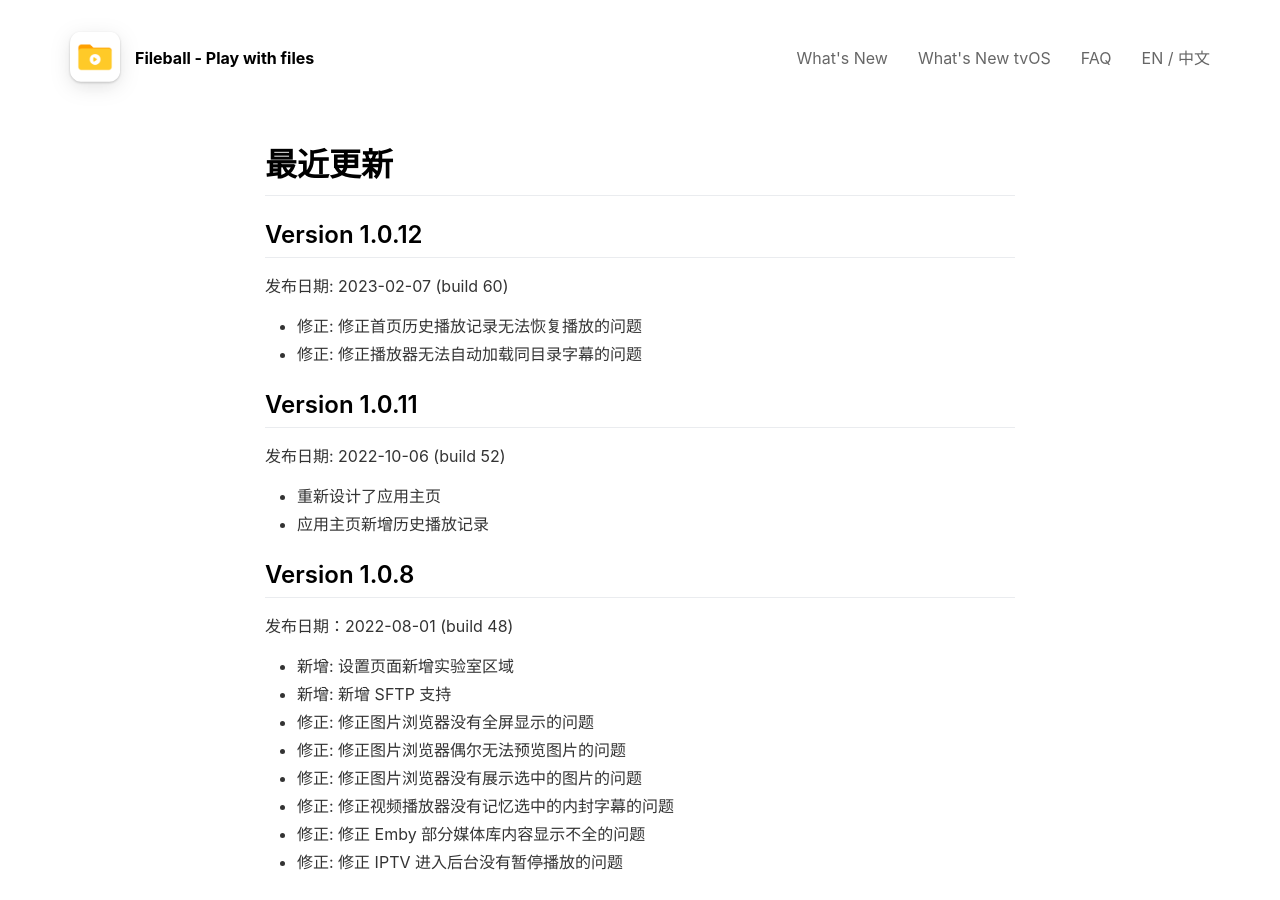
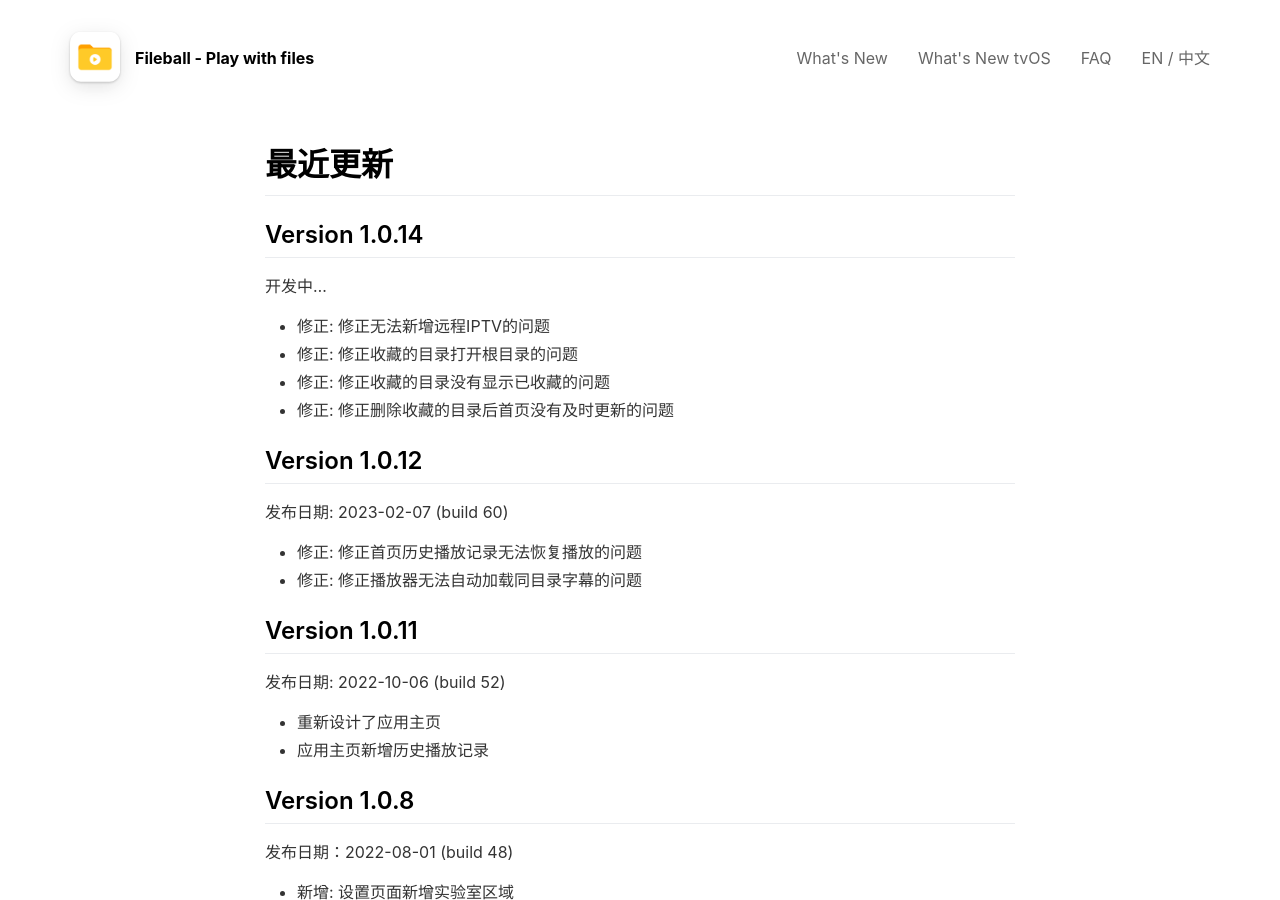
Before and after one commit to alexiscn/fileball.app, a Jekyll site: the page built from _pages/cn/changelog_tv.md, in a window 1280 px wide and 900 px high. Built offline with Jekyll 4.4.1, drawn with Linux system fonts in a browser that asks for light colours; nearby versions of some CDN libraries.

Commit message:
update changelog

```diff
--- a/_pages/cn/changelog_tv.md
+++ b/_pages/cn/changelog_tv.md
@@ -7,6 +7,15 @@ locale: cn
 ---
 
 # 最近更新
+
+## **Version 1.0.14**
+
+开发中...
+
+- 修正: 修正无法新增远程IPTV的问题
+- 修正: 修正收藏的目录打开根目录的问题
+- 修正: 修正收藏的目录没有显示已收藏的问题
+- 修正: 修正删除收藏的目录后首页没有及时更新的问题
 
 ## **Version 1.0.12**
 
```
Also changed, not shown: _pages/changlog_tv.md (+9 -0 lines).
